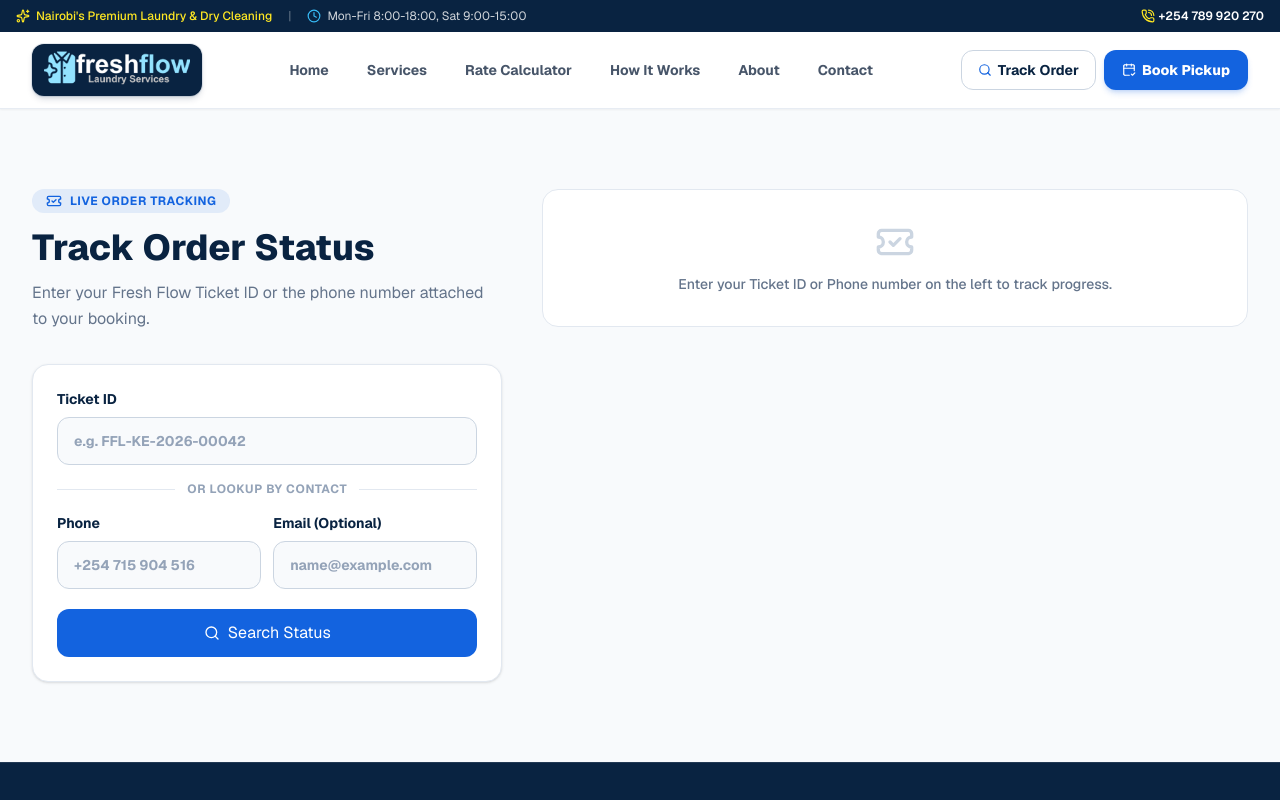
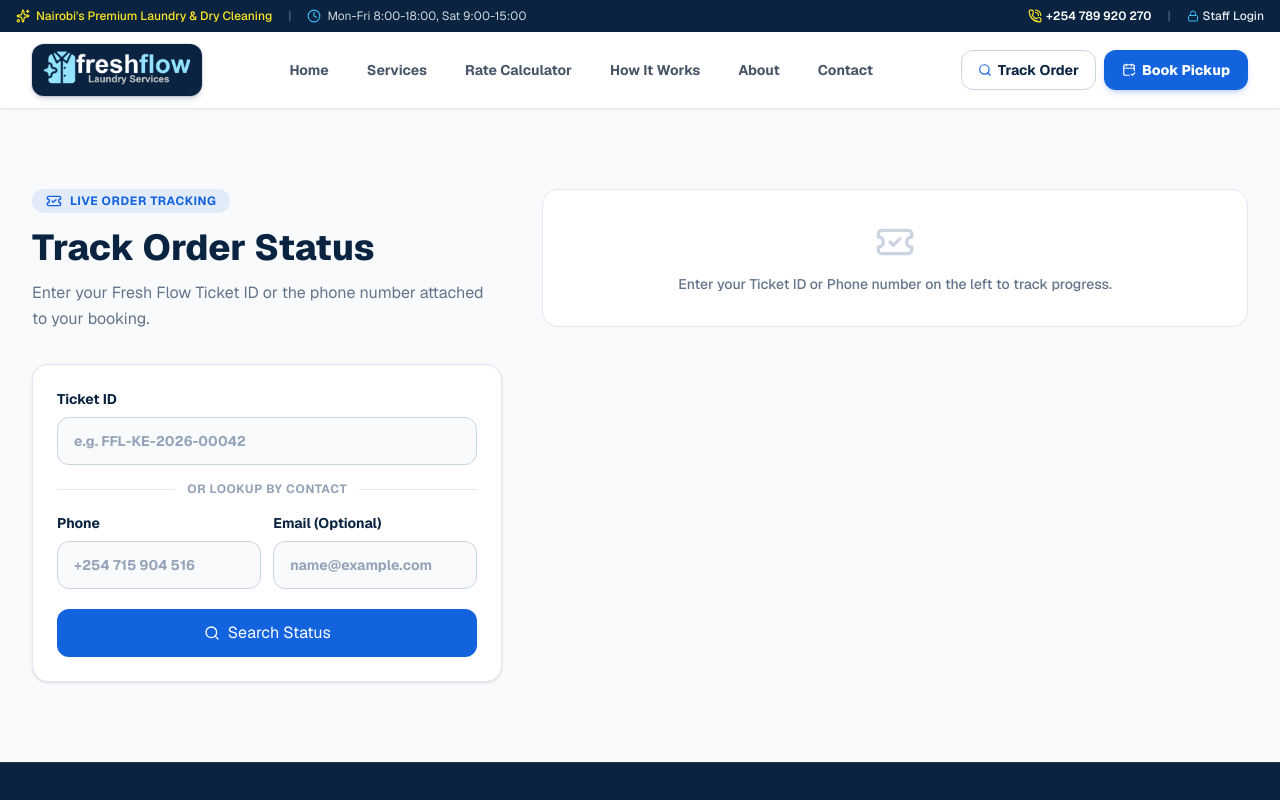
Before and after one commit to Edensel/freshflow-laundry, a Next.js app: page /track in a window 1280 px wide. Shown: the top 800 px of the page. Built offline with nearby package versions, Linux system fonts and the light colour scheme.

Commit message:
Add Staff Login link to main site header and harden serverless filesystem handling

```diff
--- a/src/components/SiteHeader.tsx
+++ b/src/components/SiteHeader.tsx
@@ -6,6 +6,7 @@ import Link from "next/link";
 import {
   CalendarCheck2,
   Clock,
+  Lock,
   Menu,
   PhoneCall,
   Search,
@@ -33,7 +34,7 @@ export function SiteHeader() {
               {businessConfig.serviceWindowLabel}
             </span>
           </div>
-          <div className="flex items-center gap-3">
+          <div className="flex items-center gap-4">
             <a
               href={`tel:${businessConfig.phone.replace(/[\s]/g, "")}`}
               className="flex items-center gap-1 font-semibold text-white transition hover:text-[#ffe823] whitespace-nowrap"
@@ -41,6 +42,14 @@ export function SiteHeader() {
               <PhoneCall className="size-3.5 text-[#ffe823] shrink-0" />
               <span>{businessConfig.phone}</span>
             </a>
+            <span className="text-white/40">|</span>
+            <Link
+              href="/admin"
+              className="flex items-center gap-1 font-medium text-white/90 transition hover:text-[#ffe823] whitespace-nowrap"
+            >
+              <Lock className="size-3 text-[#38BDF8] shrink-0" />
+              <span>Staff Login</span>
+            </Link>
           </div>
         </div>
       </div>
--- a/src/lib/feedback.ts
+++ b/src/lib/feedback.ts
@@ -44,11 +44,19 @@ async function writeDemoFeedback(items: FeedbackItem[]): Promise<void> {
     const raw = await readFile(demoDataPath, "utf-8");
     parsed = JSON.parse(raw);
   } catch {
-    await mkdir(path.dirname(demoDataPath), { recursive: true });
+    try {
+      await mkdir(path.dirname(demoDataPath), { recursive: true });
+    } catch {
+      // Ignore
+    }
   }
 
   parsed.feedback = items;
-  await writeFile(demoDataPath, JSON.stringify(parsed, null, 2), "utf-8");
+  try {
+    await writeFile(demoDataPath, JSON.stringify(parsed, null, 2), "utf-8");
+  } catch {
+    // Ignore write error on read-only serverless environment
+  }
 }
 
 function mapRow(row: FeedbackRow): FeedbackItem {
--- a/src/lib/orders.ts
+++ b/src/lib/orders.ts
@@ -140,8 +140,12 @@ async function ensureDemoDataFile(): Promise<DemoData> {
       history: [],
       notifications: [],
     };
-    await mkdir(path.dirname(demoDataPath), { recursive: true });
-    await writeFile(demoDataPath, JSON.stringify(defaultData, null, 2), "utf-8");
+    try {
+      await mkdir(path.dirname(demoDataPath), { recursive: true });
+      await writeFile(demoDataPath, JSON.stringify(defaultData, null, 2), "utf-8");
+    } catch {
+      // Ignore write errors on read-only serverless environments
+    }
     return defaultData;
   }
 }
@@ -151,8 +155,12 @@ async function readDemoData(): Promise<DemoData> {
 }
 
 async function writeDemoData(data: DemoData): Promise<void> {
-  await mkdir(path.dirname(demoDataPath), { recursive: true });
-  await writeFile(demoDataPath, JSON.stringify(data, null, 2), "utf-8");
+  try {
+    await mkdir(path.dirname(demoDataPath), { recursive: true });
+    await writeFile(demoDataPath, JSON.stringify(data, null, 2), "utf-8");
+  } catch {
+    // Ignore write errors on read-only serverless environments
+  }
 }
 
 async function createDemoOrder(input: BookingInput, quote: Quote): Promise<Order> {
```
